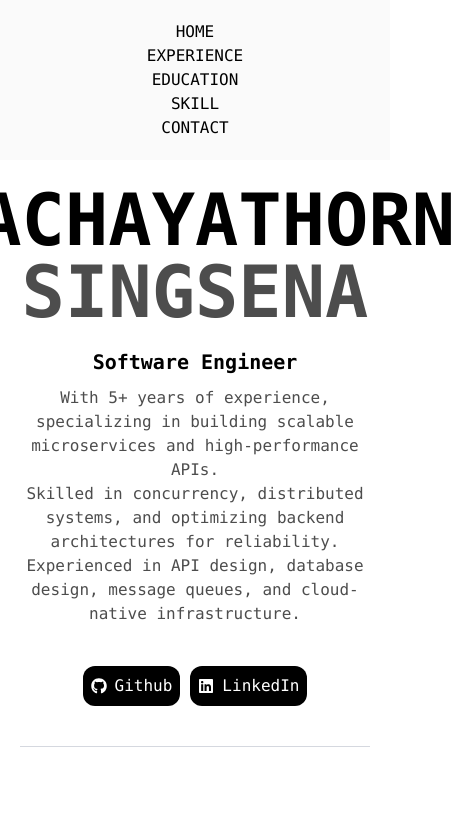
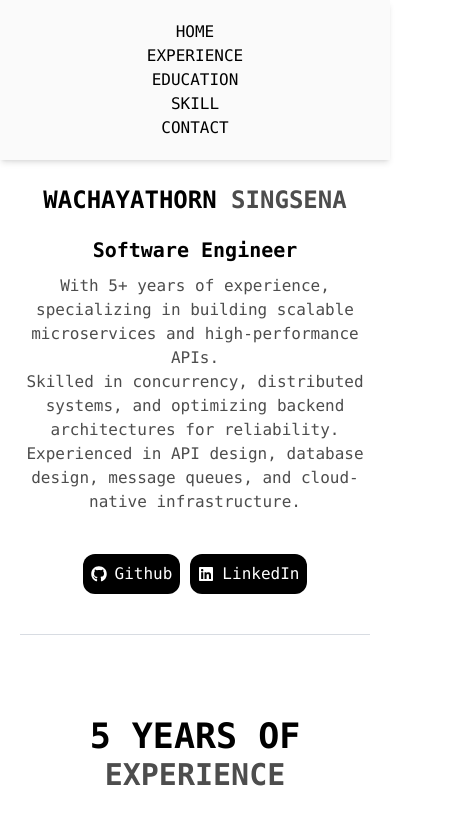
Before and after one commit to wachayathorn/introduce-myself, a Next.js app: page / in a window 390 px wide. Shown: the top 830 px of the page, 455 px wide, since content can reach past the window. Built offline with nearby package versions, Linux system fonts and the light colour scheme; a web font is replaced by a local one.

Commit message:
adjust navbar welcome

```diff
--- a/app/components/experience/experience.tsx
+++ b/app/components/experience/experience.tsx
@@ -7,10 +7,11 @@ export default function Experience() {
       <div className="container mx-auto max-w-7xl h-auto p-5 gap-10 flex flex-col md:px-55 md:flex md:flex-row">
         <div className="md:w-1/2 flex flex-col text-center md:text-end p-5">
           <h1 className="text-3xl md:text-4xl font-bold p-5">
-            5 YEARS OF EXPERIENCE
+            <span className="text-[35px]">5 YEARS OF</span> <br />
+            <span className="text-[#4D4D4D]">EXPERIENCE</span>
           </h1>
         </div>
-        <div className="md:w-1/2 flex flex-col text-center md:text-left p-5">
+        <div className="md:w-1/2 flex flex-col text-center p-5 md:text-left">
           {experiences.map((experience, index) => (
             <div
               key={index}
--- a/app/components/navbar/navbar.tsx
+++ b/app/components/navbar/navbar.tsx
@@ -1,6 +1,6 @@
 export default function Navbar() {
   return (
-    <div className="bg-[#FAFAFA]">
+    <div className="sticky top-0 w-full bg-[#FAFAFA] shadow-md">
       <nav className="container mx-auto max-w-7xl h-auto p-5 flex flex-col items-center md:flex-row md:justify-center">
         <ul className="flex flex-col md:flex-row">
           <li className="mx-10 text-center"><span className="cursor-pointer hover:font-extrabold">HOME</span></li>
--- a/app/components/welcome/welcome.tsx
+++ b/app/components/welcome/welcome.tsx
@@ -4,9 +4,9 @@ import Line from "../line/line";
 export default function Welcome() {
   return (
     <div className="container mx-auto max-w-7xl h-auto p-5 flex flex-col md:pt-25 text-center items-center">
-      <h1 className="text-7xl font-bold">
-        <span className="text-black">WACHAYATHORN </span>
-        <span className="text-[#4D4D4D]">SINGSENA</span>
+      <h1 className="font-bold text-2xl sm:text-4xl md:text-7xl">
+        <span className="text-black">WACHAYATHORN</span>
+        <span className="text-[#4D4D4D]"> SINGSENA</span>
       </h1>
       <h2 className="text-xl font-semibold pt-5">Software Engineer</h2>
       <p className="text-[#4D4D4D] font-medium pt-2.5">
```
